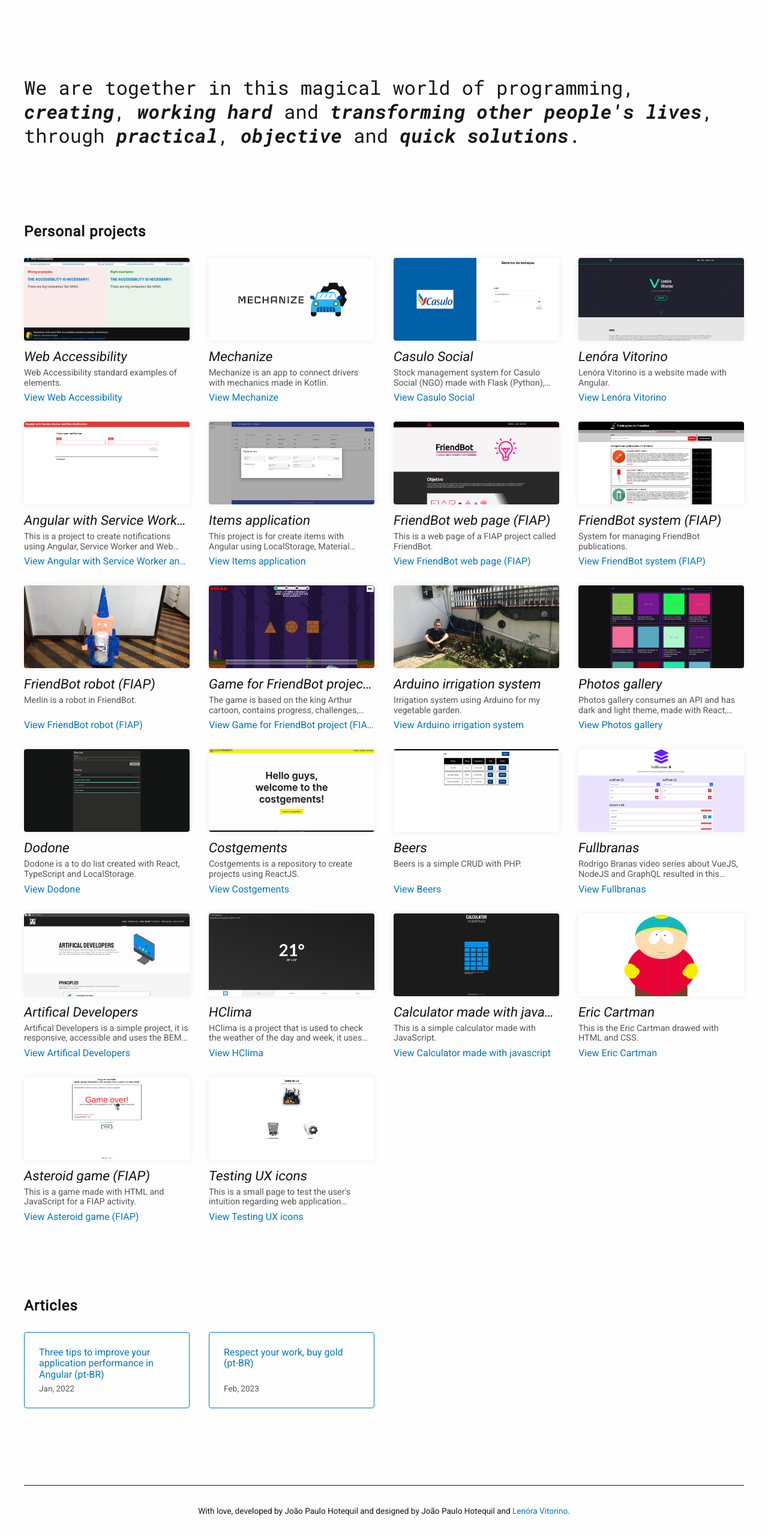
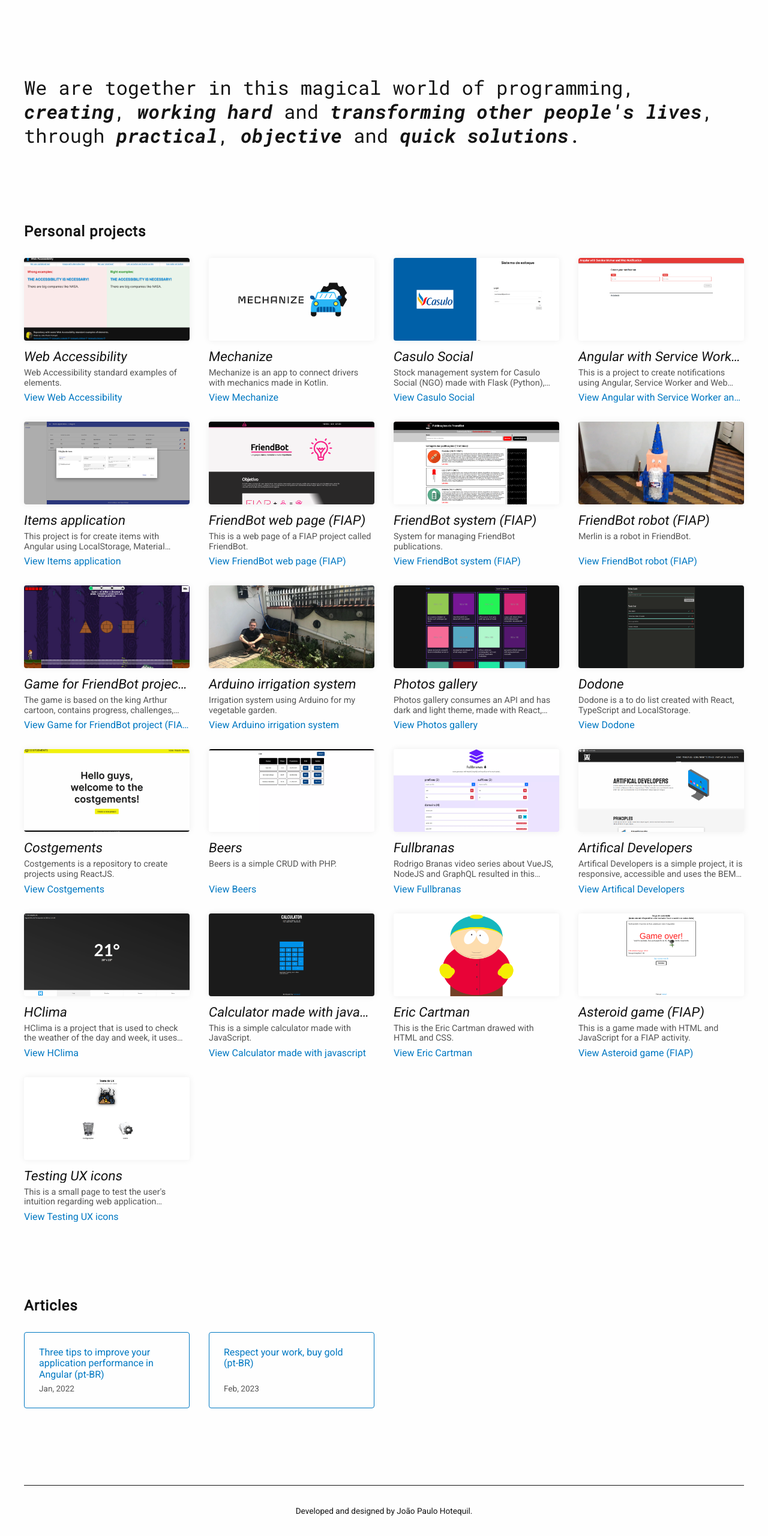
Before and after one commit to hotequil/hotequil-site, an Angular app: page / in a window 1280 px wide. Shown: the part 205-2766 px from the top of the page at 60% size. Built offline with nearby package versions, Linux system fonts and the light colour scheme.

Commit message:
feat: ajusted contents

```diff
--- a/src/app/modules/footer/footer.component.html
+++ b/src/app/modules/footer/footer.component.html
@@ -1,7 +1,7 @@
 <footer class="footer">
     <section class="footer__content">
         <h3 class="footer__text">
-            With love, developed by João Paulo Hotequil and designed by João Paulo Hotequil and <a rel="noreferrer" class="footer__link" href="https://lenora-vitorino.com" target="_blank">Lenóra Vitorino</a>.
+            Developed and designed by João Paulo Hotequil.
         </h3>
     </section>
 </footer>
--- a/src/app/modules/home/projects/home-projects.component.ts
+++ b/src/app/modules/home/projects/home-projects.component.ts
@@ -34,17 +34,6 @@ export class HomeProjectsComponent{
             img: {
                 src: './assets/imgs/casulo-social.webp',
                 alt: 'Casulo Social\'s'
-            }
-        },
-        {
-            title: 'Lenóra Vitorino',
-            desc: `
-                Lenóra Vitorino is a website made with Angular.
-            `,
-            href: 'https://lenora-vitorino.com',
-            img: {
-                src: './assets/imgs/lenora-vitorino.webp',
-                alt: 'Lenóra Vitorino\'s',
             }
         },
         {
```
Also changed, not shown: src/assets/imgs/lenora-vitorino.webp (deleted).
